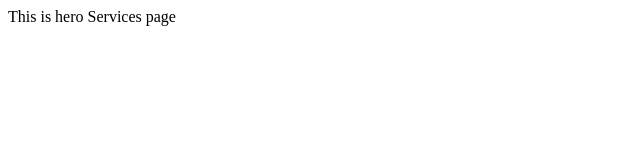
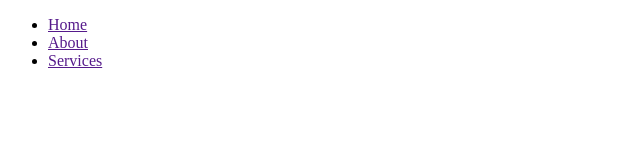
Before and after one commit to Olivier2-prog/learngit, a plain HTML site: page services.html in a window 1280 px wide. Shown: the whole page, without its empty margins (0-640 px from the left). Drawn offline with Linux system fonts and the light colour scheme.

Commit message:
Feat: I have added navbar in hero section

```diff
--- a/services.html
+++ b/services.html
@@ -7,6 +7,12 @@
     <title>Services</title>
 </head>
 <body>
-    This is hero Services page
+   <nav>
+    <ul>
+        <li><a href="">Home</a></li>
+        <li><a href="">About</a></li>
+        <li><a href="">Services</a></li>
+    </ul>
+   </nav>
 </body>
 </html>
```
